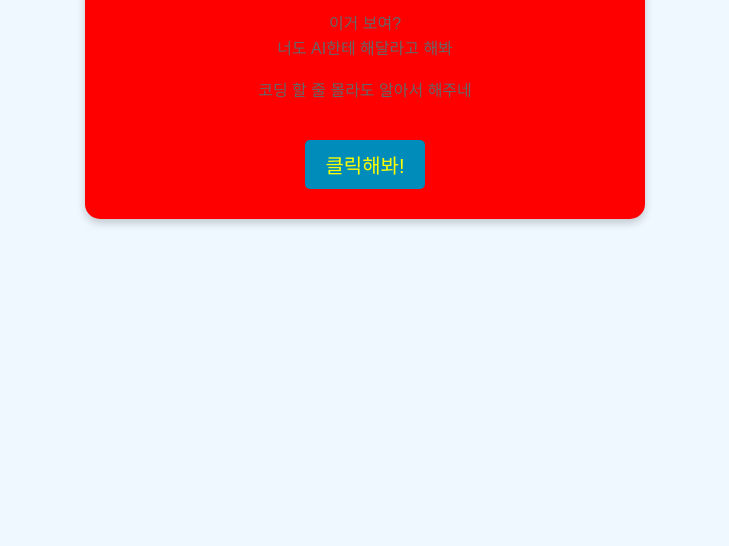
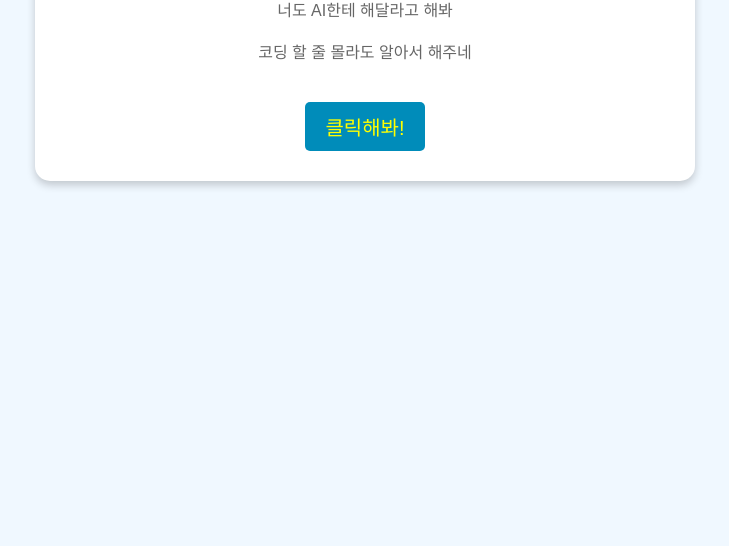
Before and after one commit to Kithae0608/Kithae_First_Website, a plain HTML site: page index.html in a window 1280 px wide. Shown: the part 254-800 px from the top of the page, without its empty margins (275-1004 px from the left). Drawn offline with Linux system fonts and the light colour scheme.

Commit message:
Update index.html

```diff
--- a/index.html
+++ b/index.html
@@ -12,8 +12,8 @@
             padding-top: 100px;
         }
         .box {
-            background-color: Red;
-            width: 500px;
+            background-color: white;
+            width: 600px;
             margin: 0 auto; /* 화면 중앙에 박스 배치 */
             padding: 30px;
             border-radius: 15px; /* 모서리 둥글게 */
```
